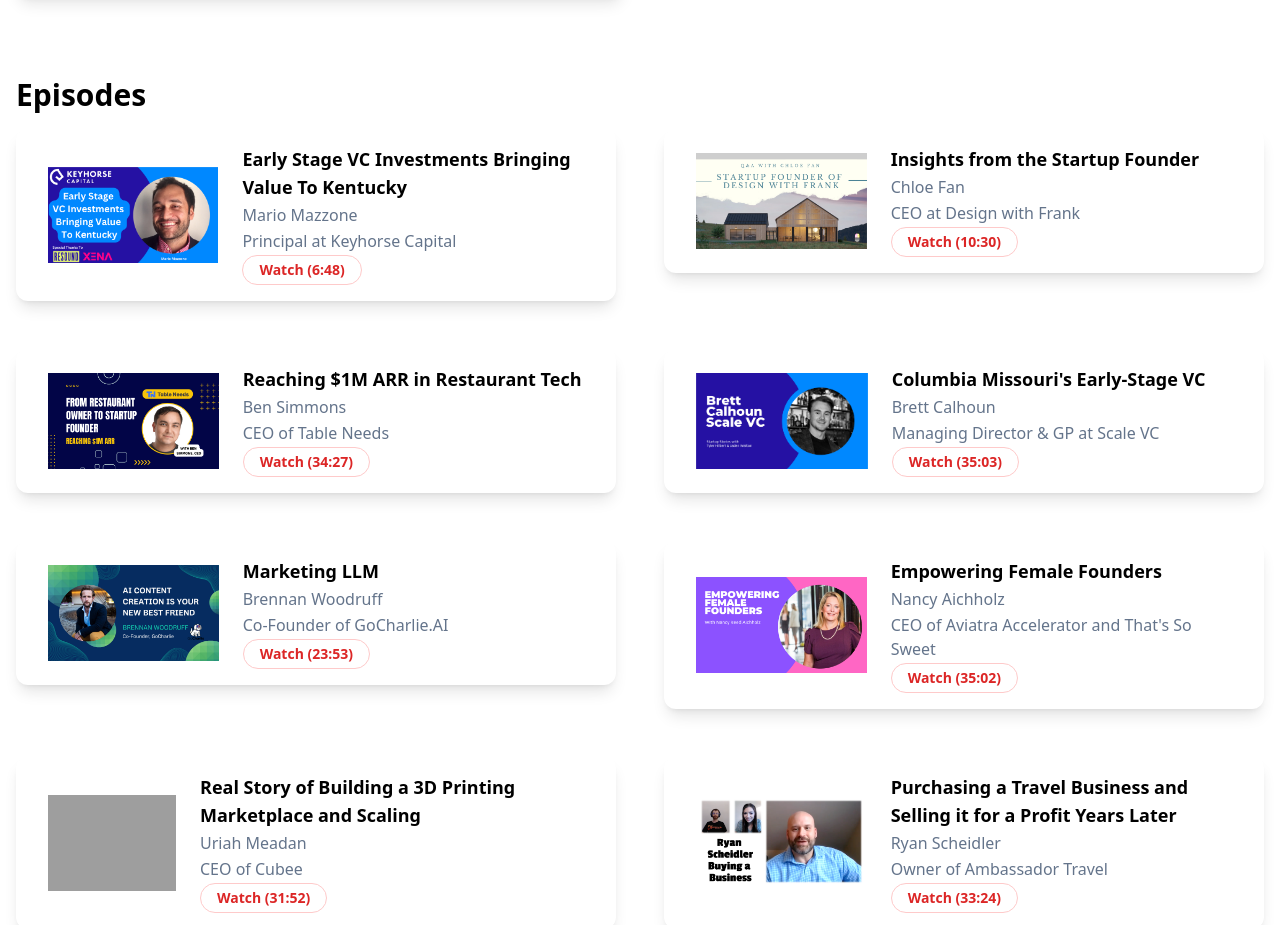
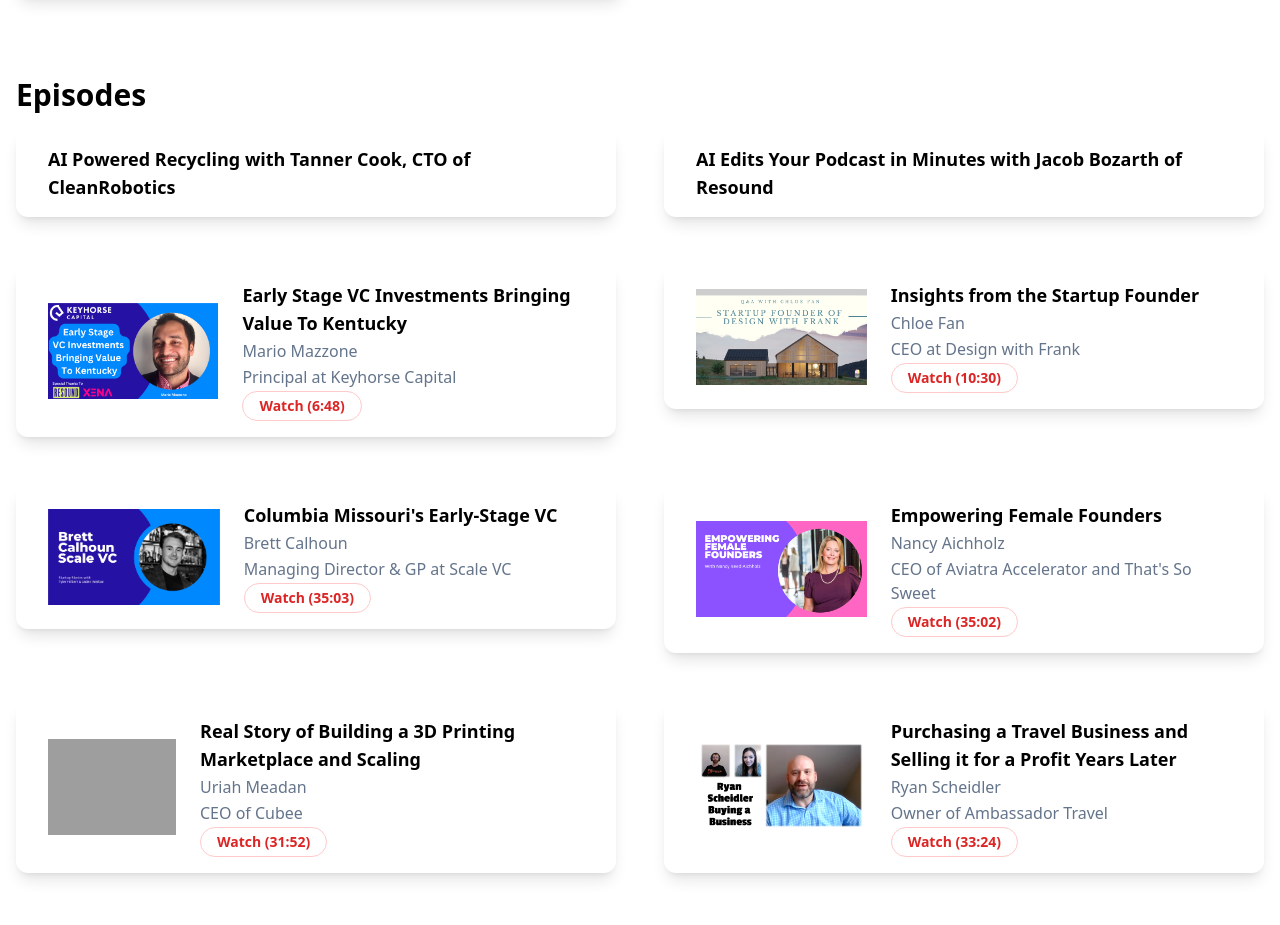
Before and after one commit to Tyler-Hilbert/StartupStories, a website: page src/index.html in a window 1280 px wide. Shown: the part 469-1394 px from the top of the page. Drawn offline with Linux system fonts and the light colour scheme; grey boxes are pictures that could not be loaded.

Commit message:
Update list

```diff
--- a/src/index.html
+++ b/src/index.html
@@ -73,6 +73,33 @@
         Episodes
     </h1>
     <div class="grid lg:grid-cols-2 md:grid-cols-1 sm:grid-cols-1 gap-4">
+      <a href="https://www.youtube.com/watch?v=ATCTRS9IhPs" target="_blank">
+        <div
+          class="py-8 px-8 bg-white rounded-xl shadow-lg space-y-2 sm:py-4 sm:flex sm:items-center sm:space-y-0 sm:space-x-6 m-4"
+        >
+            <div class="text-center space-y-2 sm:text-left">
+              <div class="space-y-0.5">
+                  <p class="text-lg text-black font-semibold">
+                    AI Powered Recycling with Tanner Cook, CTO of CleanRobotics
+                  </p>
+                </div>
+            </div>
+        </div>
+      </a>
+
+      <a href="https://www.youtube.com/watch?v=3NPuYD8yEiw" target="_blank">
+        <div
+          class="py-8 px-8 bg-white rounded-xl shadow-lg space-y-2 sm:py-4 sm:flex sm:items-center sm:space-y-0 sm:space-x-6 m-4"
+        >
+            <div class="text-center space-y-2 sm:text-left">
+              <div class="space-y-0.5">
+                  <p class="text-lg text-black font-semibold">
+                    AI Edits Your Podcast in Minutes with Jacob Bozarth of Resound
+                  </p>
+                </div>
+            </div>
+        </div>
+      </a>
 
       <a href="https://www.youtube.com/watch?v=nm9zwKYj1-A" target="_blank">
         <div class="py-8 px-8 bg-white rounded-xl shadow-lg space-y-2 sm:py-4 sm:flex sm:items-center sm:space-y-0 sm:space-x-6 m-4">
@@ -114,26 +141,6 @@
         </div>
       </a>
 
-      <a href="https://www.youtube.com/watch?v=ypMALmW8J4U" target="_blank">
-        <div class="py-8 px-8 bg-white rounded-xl shadow-lg space-y-2 sm:py-4 sm:flex sm:items-center sm:space-y-0 sm:space-x-6 m-4">
-            <img class="block mx-auto h-24 sm:mx-0 sm:shrink-0" src="../imgs/BenSimmons.png" alt="Ben Simmons CEO of Table Needs Reaching $1M ARR in Restaurant Tech Startup Stories Episode 11" />
-            <div class="text-center space-y-2 sm:text-left">
-              <div class="space-y-0.5">
-                <p class="text-lg text-black font-semibold">
-                    Reaching $1M ARR in Restaurant Tech
-                </p>
-                <p class="text-slate-500 font-medium">
-                  Ben Simmons
-                </p>
-                <p class="text-slate-500 font-medium">
-                    CEO of Table Needs
-                </p>
-                <div class="px-4 py-1 text-sm whitespace-nowrap max-w-min text-red-600 font-semibold rounded-full border border-red-200 hover:text-white hover:bg-red-600 hover:border-transparent focus:outline-none focus:ring-2 focus:ring-red-600 focus:ring-offset-2">Watch (34:27)</div>
-              </div>
-            </div>
-        </div>
-      </a>
-
       <a href="https://www.youtube.com/watch?v=7ueSW7kutLQ" target="_blank">
         <div class="py-8 px-8 bg-white rounded-xl shadow-lg space-y-2 sm:py-4 sm:flex sm:items-center sm:space-y-0 sm:space-x-6 m-4">
             <img class="block mx-auto h-24 sm:mx-0 sm:shrink-0" src="../imgs/BrettCalhoun.png" alt="Brett Calhoun Managing Director & GP at Scale VC Startup Columbia Missouri's Early-Stage VC Stories Episode 10" />
@@ -149,26 +156,6 @@
                     Managing Director & GP at Scale VC
                 </p>
                 <div class="px-4 py-1 text-sm whitespace-nowrap max-w-min text-red-600 font-semibold rounded-full border border-red-200 hover:text-white hover:bg-red-600 hover:border-transparent focus:outline-none focus:ring-2 focus:ring-red-600 focus:ring-offset-2">Watch (35:03)</div>
-              </div>
-            </div>
-        </div>
-      </a>
-
-      <a href="https://www.youtube.com/watch?v=rz0o8eaY_Q8" target="_blank">
-        <div class="py-8 px-8 bg-white rounded-xl shadow-lg space-y-2 sm:py-4 sm:flex sm:items-center sm:space-y-0 sm:space-x-6 m-4">
-            <img class="block mx-auto h-24 sm:mx-0 sm:shrink-0" src="../imgs/BrennanWoodruff.png" alt="Brennan Woodruff Co-Founder of GoCharlie.AI Marketing LLM Startup Stories Episode 9" />
-            <div class="text-center space-y-2 sm:text-left">
-              <div class="space-y-0.5">
-                <p class="text-lg text-black font-semibold">
-                  Marketing LLM
-                </p>
-                <p class="text-slate-500 font-medium">
-                  Brennan Woodruff
-                </p>
-                <p class="text-slate-500 font-medium">
-                    Co-Founder of GoCharlie.AI
-                </p>
-                <div class="px-4 py-1 text-sm whitespace-nowrap max-w-min text-red-600 font-semibold rounded-full border border-red-200 hover:text-white hover:bg-red-600 hover:border-transparent focus:outline-none focus:ring-2 focus:ring-red-600 focus:ring-offset-2">Watch (23:53)</div>
               </div>
             </div>
         </div>
```
